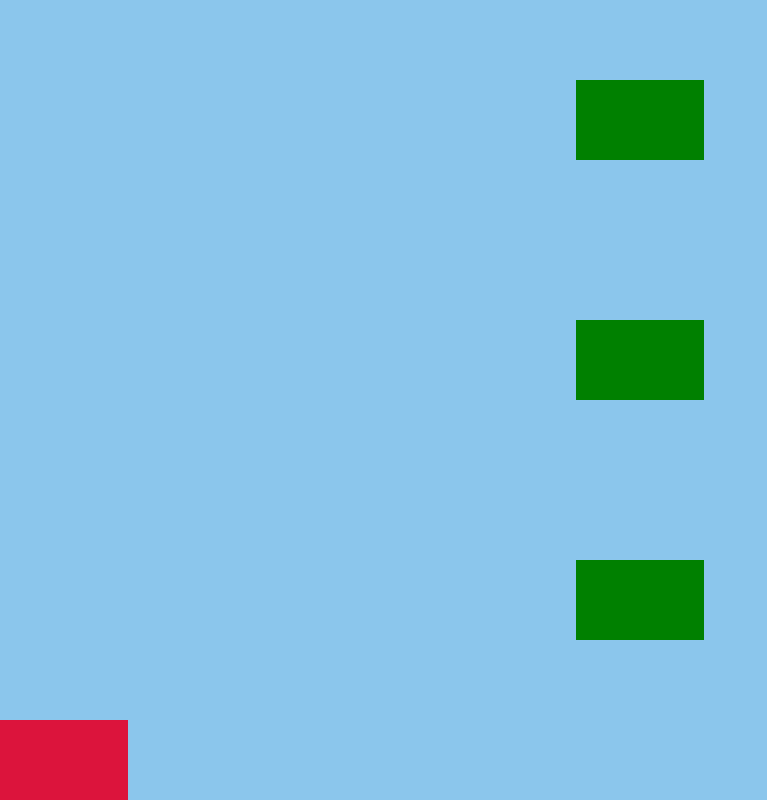
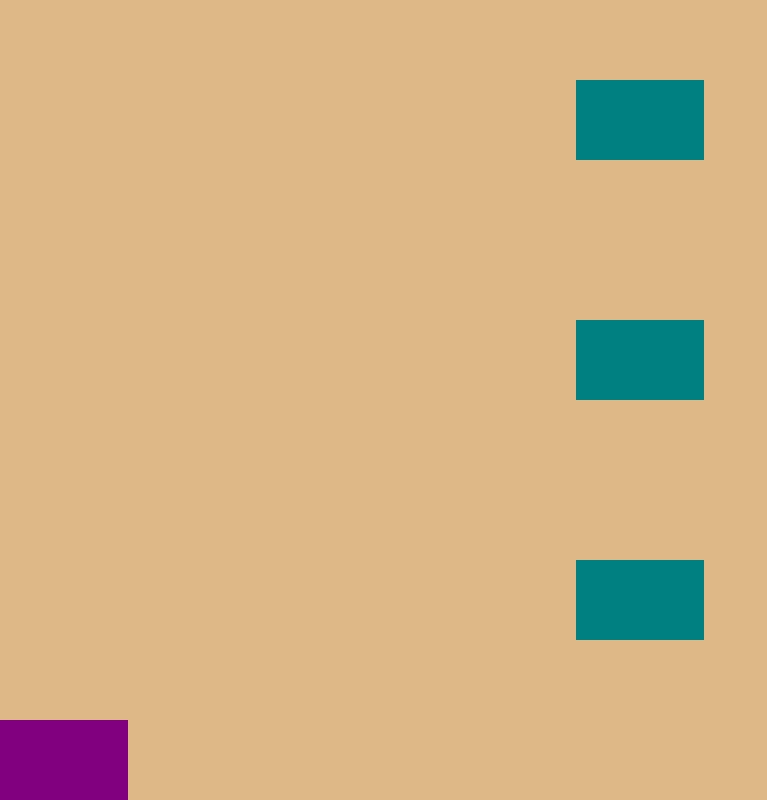
Before and after one commit to Dorrrn/OOP_first_game, a plain HTML site: page index.html in a window 1280 px wide. Shown: the whole page, without its empty margins (0-767 px from the left). Drawn offline with Linux system fonts and the light colour scheme.

Commit message:
changed colors

```diff
--- a/css/main.css
+++ b/css/main.css
@@ -4,16 +4,16 @@ body {
 }
 
 #board {
-  background-color: #8bc6ec;
+  background-color: burlywood;
   height: 100vh;
 }
 
 .player {
-  background-color: crimson;
+  background-color: purple;
   position: absolute;
 }
 
 .obstacle {
-  background-color: green;
+  background-color: teal;
   position: absolute;
 }
```
Also changed, not shown: 1 other file.
